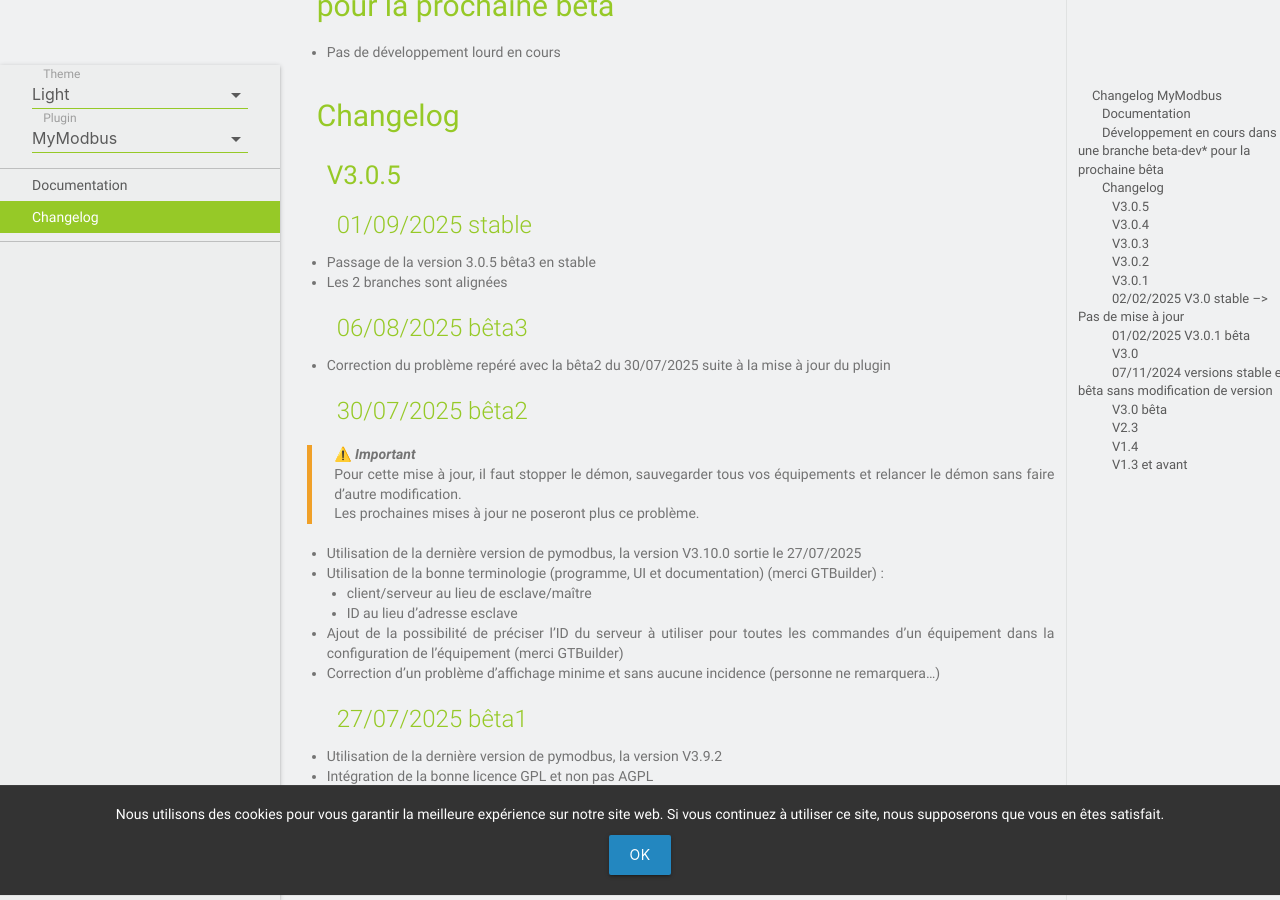
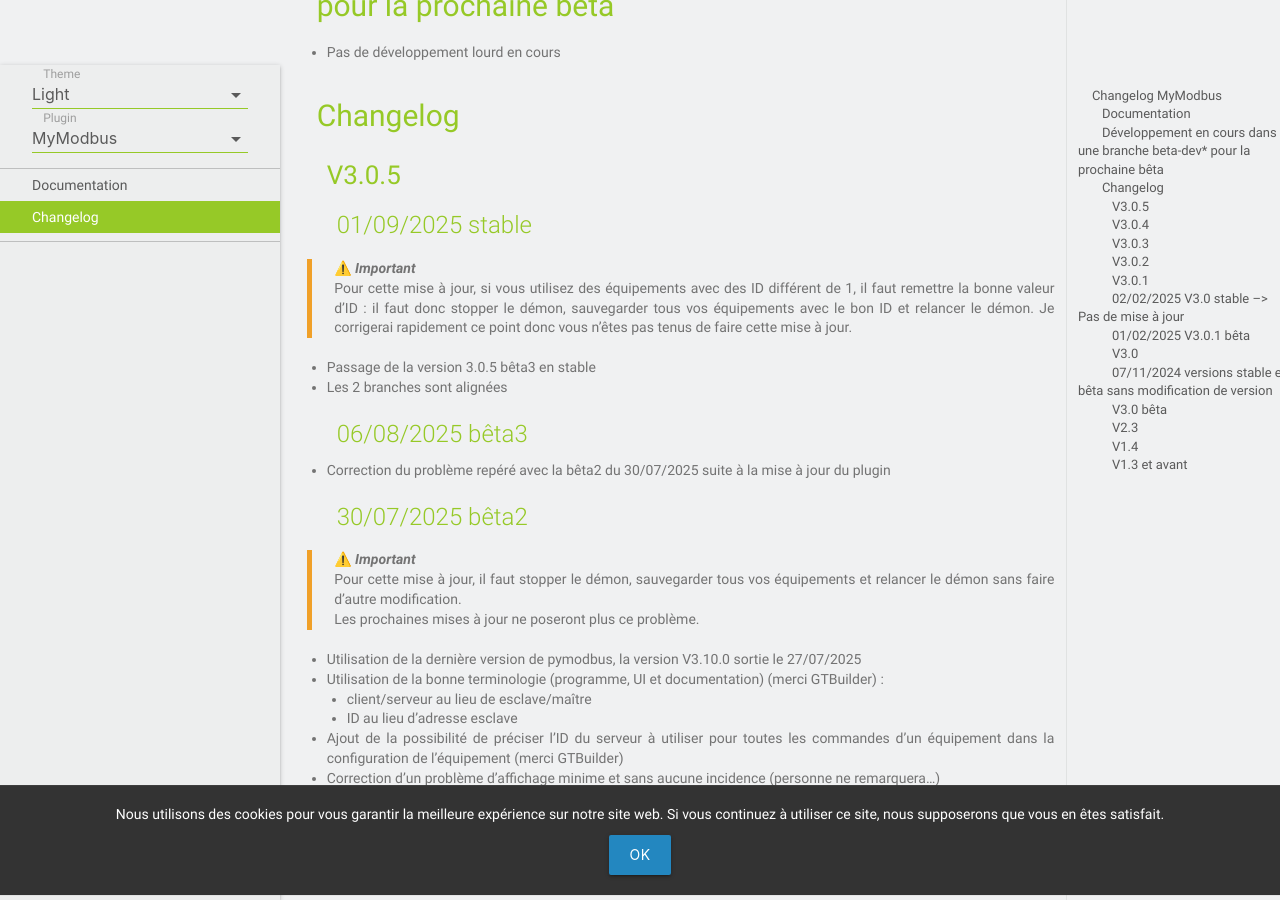
Before and after one commit to MrWaloo/jeedom-plugins-doc, a Jekyll site: the page built from docs/fr_FR/mymodbus_changelog.md, in a window 1280 px wide and 900 px high, scrolled down 335 px. Built offline with Jekyll 4.4.1, drawn with Linux system fonts in a browser that asks for light colours; emoji names are drawn with the system emoji font; our own code applies the rules of GitHub Pages for plain Markdown files.

Commit message:
Update mymodbus_changelog.md

```diff
--- a/docs/fr_FR/mymodbus_changelog.md
+++ b/docs/fr_FR/mymodbus_changelog.md
@@ -13,6 +13,11 @@
 ### V3.0.5
 
 #### 01/09/2025 stable
+
+> :warning: ***Important***
+> Pour cette mise à jour, si vous utilisez des équipements avec des ID différent de 1, il faut remettre la bonne valeur d'ID :
+> il faut donc stopper le démon, sauvegarder tous vos équipements avec le bon ID et relancer le démon.
+> Je corrigerai rapidement ce point donc vous n'êtes pas tenus de faire cette mise à jour.
 
 - Passage de la version 3.0.5 bêta3 en stable
 - Les 2 branches sont alignées
```
